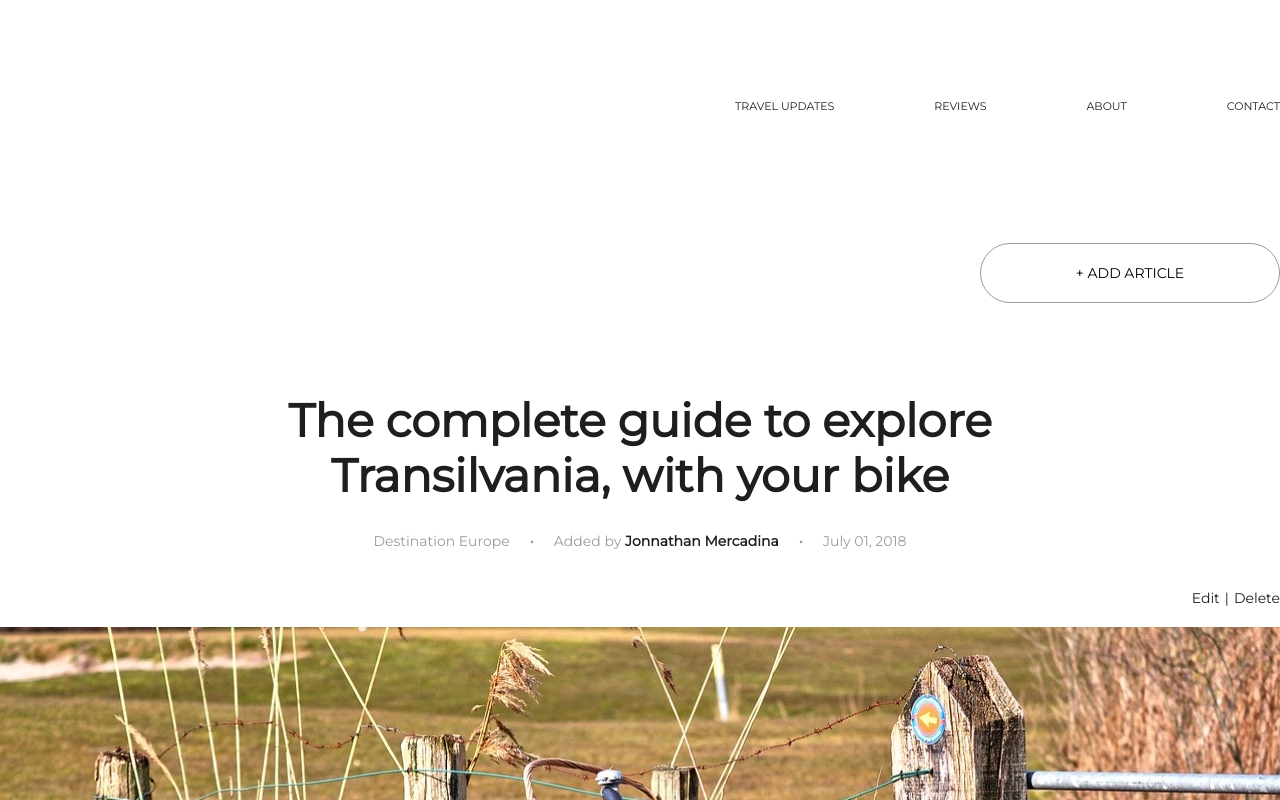
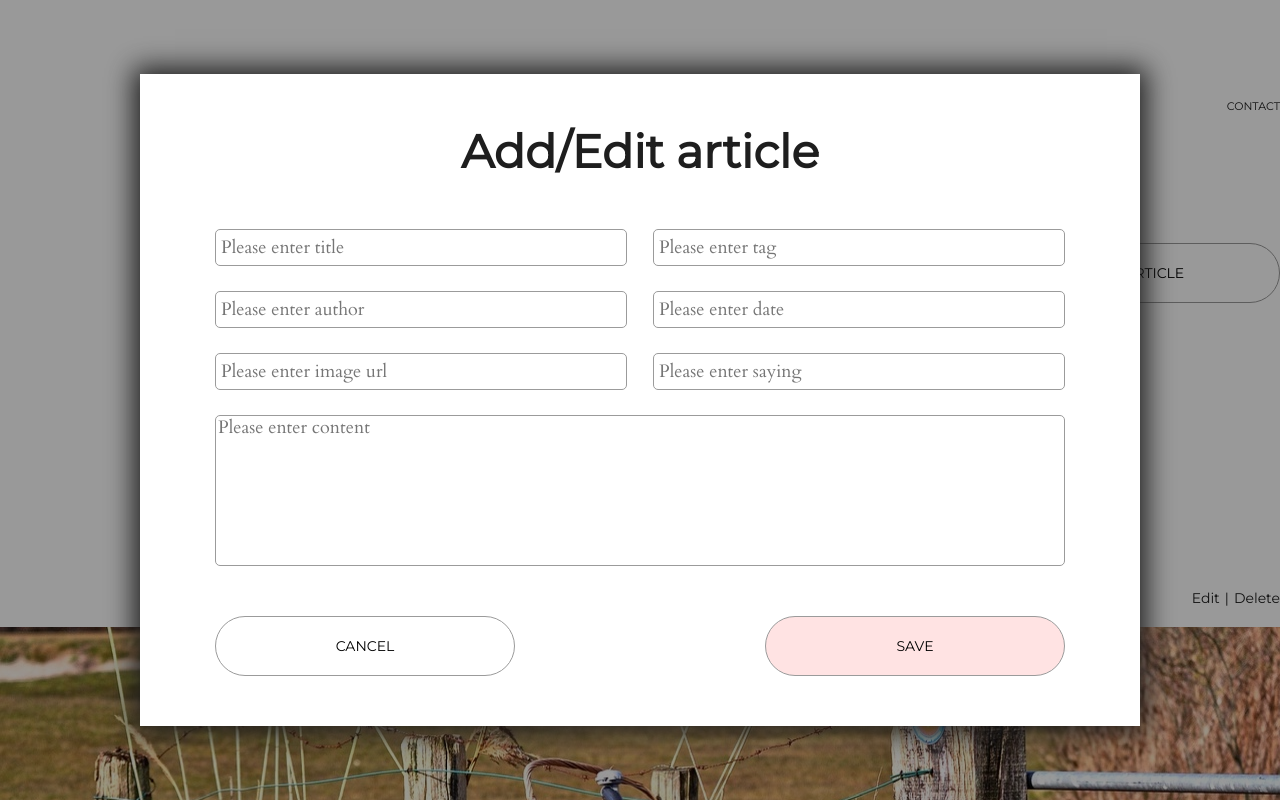
Before and after one commit to cc-stefan/blog-angular, an Angular app: page / in a window 1280 px wide. Both pictures are taken after a click on the button "+ ADD ARTICLE". Shown: the top 800 px of the page. Built offline with nearby package versions, Linux system fonts and the light colour scheme; data requests are answered from the project's data file.

Commit message:
Add modal and open/close modal events

```diff
--- a/src/app/app.module.ts
+++ b/src/app/app.module.ts
@@ -10,6 +10,8 @@ import {HttpClientModule} from "@angular/common/http";
 import {NgOptimizedImage} from "@angular/common";
 import { FooterComponent } from './components/footer/footer.component';
 import { AddArticleButtonComponent } from './components/add-article-button/add-article-button.component';
+import { ModalComponent } from './components/modal/modal.component';
+import { ArticleComponent } from './components/article/article.component';
 
 @NgModule({
   declarations: [
@@ -19,6 +21,8 @@ import { AddArticleButtonComponent } from './components/add-article-button/add-a
     MenuComponent,
     FooterComponent,
     AddArticleButtonComponent,
+    ModalComponent,
+    ArticleComponent,
   ],
   imports: [
     BrowserModule,
--- a/src/app/components/add-article-button/add-article-button.component.html
+++ b/src/app/components/add-article-button/add-article-button.component.html
@@ -1,3 +1,3 @@
 <div class="add__container">
-  <button type="button" class="button"> + Add Article</button>
+  <button type="button" class="button" (click)="onAddArticle()"> + Add Article</button>
 </div>
--- a/src/app/components/add-article-button/add-article-button.component.ts
+++ b/src/app/components/add-article-button/add-article-button.component.ts
@@ -1,4 +1,4 @@
-import { Component } from '@angular/core';
+import {Component, EventEmitter, Output} from '@angular/core';
 
 @Component({
   selector: 'app-add-article-button',
@@ -6,5 +6,9 @@ import { Component } from '@angular/core';
   styleUrls: ['./add-article-button.component.css']
 })
 export class AddArticleButtonComponent {
+  @Output() addArticleEvent = new EventEmitter();
 
+  onAddArticle() {
+    this.addArticleEvent.emit();
+  }
 }
--- /dev/null
+++ b/src/app/components/article/article.component.html
@@ -0,0 +1,21 @@
+<article>
+  <h2 class="title">{{ article.title }}</h2>
+  <ul class="info__container">
+    <li class="info__item">{{ article.tag }}</li>
+    <li class="info__item">Added by
+      <span class="info__mark">{{ article.author }}</span>
+    </li>
+    <li class="info__item">{{ article.date }}</li>
+  </ul>
+  <div class="actions__container">
+    <button type="button" class="actions__btn" (click)="onEditArticle()">Edit</button>
+    <button type="button" class="actions__btn">Delete</button>
+  </div>
+  <img [attr.src]="article.imgUrl" [attr.alt]="article.title"/>
+  <div class="content__container">
+    <p>{{ article.content }}</p>
+  </div>
+  <div class="readmore__container">
+    <button type="button" class="button">Read More</button>
+  </div>
+</article>
--- /dev/null
+++ b/src/app/components/article/article.component.ts
@@ -0,0 +1,16 @@
+import {Component, EventEmitter, Input, Output} from '@angular/core';
+import {Article} from "../../../models/article";
+
+@Component({
+  selector: 'app-article',
+  templateUrl: './article.component.html',
+  styleUrls: ['./article.component.css']
+})
+export class ArticleComponent {
+  @Input() article!: Article;
+  @Output() editArticleEvent = new EventEmitter<Article>();
+
+  onEditArticle() {
+    this.editArticleEvent.emit();
+  }
+}
--- /dev/null
+++ b/src/app/components/modal/modal.component.html
@@ -0,0 +1,21 @@
+<div class="modal__overlay">
+  <div class="modal">
+    <div class="modal__content">
+      <h2 class="title">Add/Edit article</h2>
+      <div class="inputs__container">
+        <input type="text" class="input" placeholder="Please enter title">
+        <input type="text" class="input" placeholder="Please enter tag">
+        <input type="text" class="input" placeholder="Please enter author">
+        <input type="text" class="input" placeholder="Please enter date">
+        <input type="text" class="input" placeholder="Please enter image url">
+        <input type="text" class="input" placeholder="Please enter saying">
+      </div>
+      <textarea class="textarea" name="content" cols="28" rows="7"
+                placeholder="Please enter content"></textarea>
+      <div class="modal__buttons">
+        <button type="button" class="button" (click)="onClose()">Cancel</button>
+        <button type="button" class="button button--pink">Save</button>
+      </div>
+    </div>
+  </div>
+</div>
--- /dev/null
+++ b/src/app/components/modal/modal.component.ts
@@ -0,0 +1,18 @@
+import {Component, Output, EventEmitter} from '@angular/core';
+
+@Component({
+  selector: 'app-modal',
+  templateUrl: './modal.component.html',
+  styleUrls: ['./modal.component.css']
+})
+export class ModalComponent {
+  @Output() closeEvent = new EventEmitter();
+
+  onClose() {
+    this.closeEvent.emit();
+  }
+
+  onSave() {
+    this.closeEvent.emit();
+  }
+}
--- a/src/app/pages/home/home.component.html
+++ b/src/app/pages/home/home.component.html
@@ -1,25 +1,6 @@
-<app-add-article-button></app-add-article-button>
+<app-add-article-button (addArticleEvent)="addArticle()"/>
 <main>
-  <article *ngFor="let article of articles">
-    <h2 class="title">{{ article.title }}</h2>
-    <ul class="info__container">
-      <li class="info__item">{{ article.tag }}</li>
-      <li class="info__item">Added by
-        <span class="info__mark">{{ article.author }}</span>
-      </li>
-      <li class="info__item">{{ article.date }}</li>
-    </ul>
-    <div class="actions__container">
-      <button type="button" class="actions__btn">Edit</button>
-      <button type="button" class="actions__btn">Delete</button>
-    </div>
-    <img [attr.src]="article.imgUrl" [attr.alt]="article.title" />
-    <div class="content__container">
-      <p>{{ article.content }}</p>
-    </div>
-    <div class="readmore__container">
-      <button type="button" class="button">Read More</button>
-    </div>
-  </article>
+  <app-article *ngFor="let article of articles" [article]="article" (editArticleEvent)="editArticle()"/>
 </main>
-<app-footer [page]="page" [pageSize]="pageSize" (nextPage)="nextPage()" (previousPage)="previousPage()"></app-footer>
+<app-footer [page]="page" [pageSize]="pageSize" (nextPage)="nextPage()" (previousPage)="previousPage()"/>
+<app-modal [ngClass]="{'show-modal': showModal}" (closeEvent)="closeModal()"/>
--- a/src/app/pages/home/home.component.ts
+++ b/src/app/pages/home/home.component.ts
@@ -1,6 +1,7 @@
-import {Component, OnInit} from '@angular/core';
+import {Component, Inject, OnInit, Renderer2} from '@angular/core';
 import {ArticleService} from "../../services/article.service";
 import {Article} from "../../../models/article";
+import {DOCUMENT} from "@angular/common";
 
 @Component({
   selector: 'app-home',
@@ -12,8 +13,9 @@ export class HomeComponent implements OnInit {
   page: number = 1;
   pageSize: number = 3;
   totalArticles: number = 0;
+  showModal: boolean = false;
 
-  constructor(private articleService: ArticleService) {
+  constructor(private articleService: ArticleService, private renderer: Renderer2, @Inject(DOCUMENT) private document: Document) {
   }
 
   ngOnInit(): void {
@@ -23,7 +25,8 @@ export class HomeComponent implements OnInit {
   loadArticles(): void {
     this.articleService.getArticles().subscribe((data: Article[]) => {
       let sortedArticles: Article[] = data.sort((a: Article, b: Article) => b.id - a.id);
-      let slicedSortedArticles: Article[] = sortedArticles.slice((this.page - 1) * this.pageSize, this.page * this.pageSize);
+      let slicedSortedArticles: Article[] = sortedArticles
+        .slice((this.page - 1) * this.pageSize, this.page * this.pageSize);
       this.totalArticles = data.length;
       this.articles = slicedSortedArticles;
     });
@@ -42,4 +45,22 @@ export class HomeComponent implements OnInit {
       this.loadArticles();
     }
   }
+
+  openModal() {
+    this.showModal = true;
+    this.renderer.setStyle(this.document.body, 'overflow', 'hidden');
+  }
+
+  closeModal() {
+    this.showModal = false;
+    this.renderer.setStyle(this.document.body, 'overflow', 'auto');
+  }
+
+  addArticle() {
+    this.openModal();
+  }
+
+  editArticle() {
+    this.openModal();
+  }
 }
--- a/src/styles.css
+++ b/src/styles.css
@@ -199,14 +199,13 @@ img {
   overflow: hidden;
 }
 
-.show-modal.modal__overlay {
+.show-modal .modal__overlay {
   display: flex;
 }
 
 .modal__overlay {
   background-color: rgba(0, 0, 0, 0.4);
   display: none;
-  /* display: flex */
   position: fixed;
   z-index: 1;
   left: 0;
```
Also changed, not shown: src/app/components/article/article.component.css (added), src/app/components/modal/modal.component.css (added), 2 other files (tests, documents, lock files or other folders).
